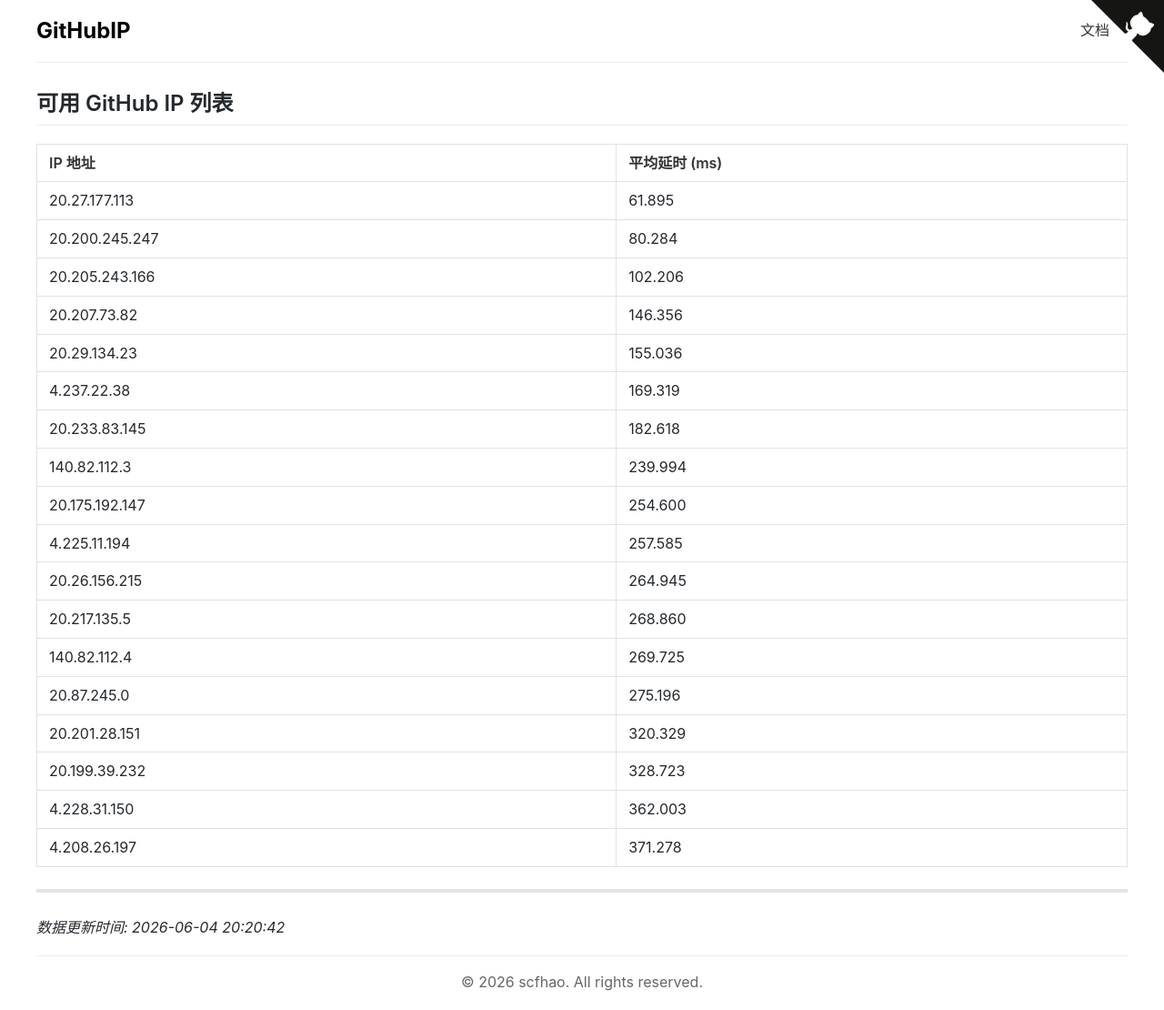
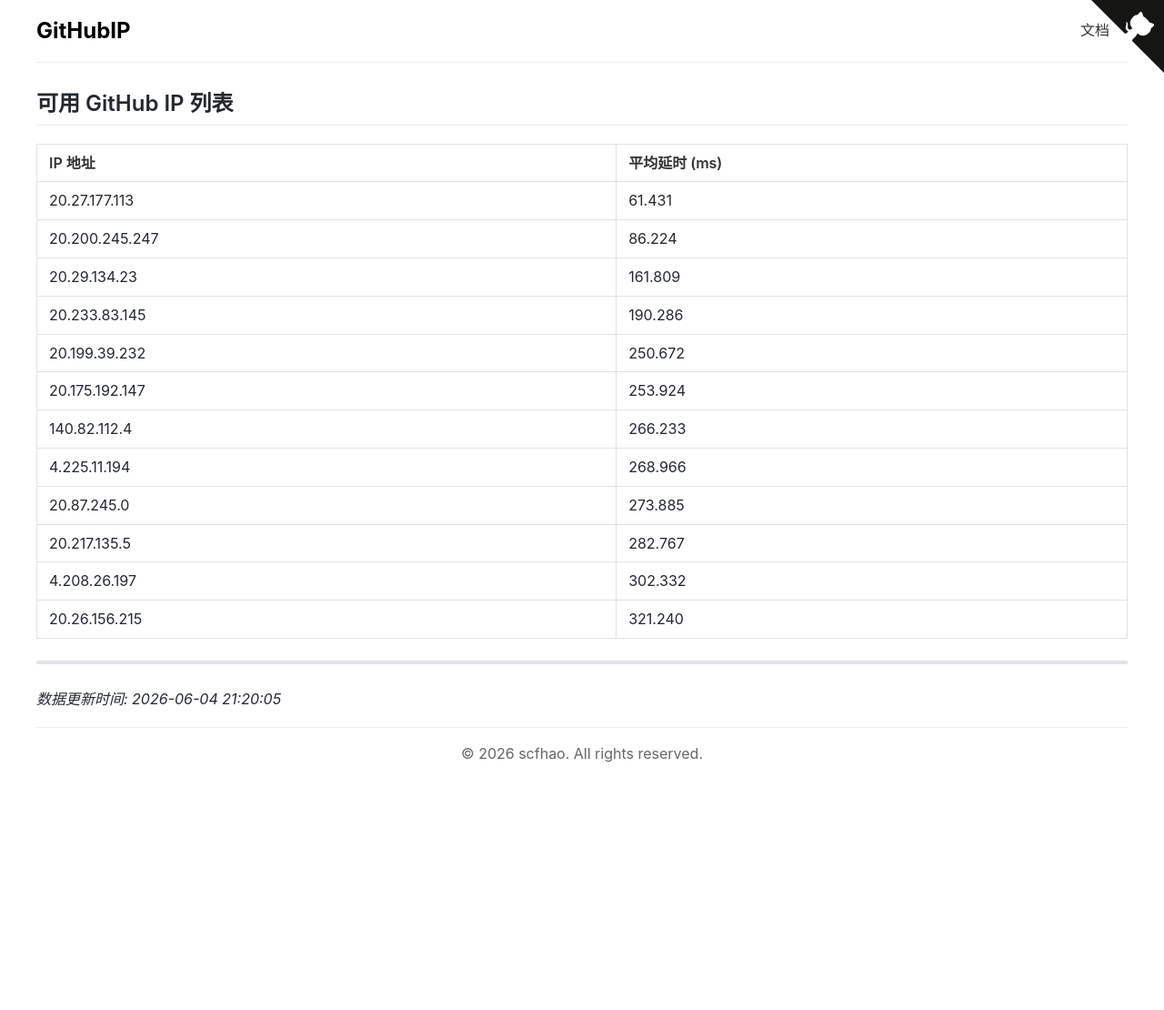
Before and after one commit to scfhao/GitHubIP, a Jekyll site: the page built from index.md, in a window 1280 px wide. Shown: the whole page at 91% size. Built offline with Jekyll 4.4.1, drawn with Linux system fonts in a browser that asks for light colours; after the commit the page ends 900 px from its top, so only the background shows below that.

Commit message:
自动脚本执行 - 2026-06-04 21:20:05

```diff
--- a/index.md
+++ b/index.md
@@ -1,32 +1,26 @@
 ---
 layout: home
 title: GitHub IP 列表
-date: 2026-06-04 20:20:42
+date: 2026-06-04 21:20:05
 ---
 
 ## 可用 GitHub IP 列表
 
 | IP 地址 | 平均延时 (ms) |
 |---------|--------------|
-| 20.27.177.113 | 61.895 |
-| 20.200.245.247 | 80.284 |
-| 20.205.243.166 | 102.206 |
-| 20.207.73.82 | 146.356 |
-| 20.29.134.23 | 155.036 |
-| 4.237.22.38 | 169.319 |
-| 20.233.83.145 | 182.618 |
-| 140.82.112.3 | 239.994 |
-| 20.175.192.147 | 254.600 |
-| 4.225.11.194 | 257.585 |
-| 20.26.156.215 | 264.945 |
-| 20.217.135.5 | 268.860 |
-| 140.82.112.4 | 269.725 |
-| 20.87.245.0 | 275.196 |
-| 20.201.28.151 | 320.329 |
-| 20.199.39.232 | 328.723 |
-| 4.228.31.150 | 362.003 |
-| 4.208.26.197 | 371.278 |
+| 20.27.177.113 | 61.431 |
+| 20.200.245.247 | 86.224 |
+| 20.29.134.23 | 161.809 |
+| 20.233.83.145 | 190.286 |
+| 20.199.39.232 | 250.672 |
+| 20.175.192.147 | 253.924 |
+| 140.82.112.4 | 266.233 |
+| 4.225.11.194 | 268.966 |
+| 20.87.245.0 | 273.885 |
+| 20.217.135.5 | 282.767 |
+| 4.208.26.197 | 302.332 |
+| 20.26.156.215 | 321.240 |
 
 ---
 
-*数据更新时间: 2026-06-04 20:20:42*
+*数据更新时间: 2026-06-04 21:20:05*
```
